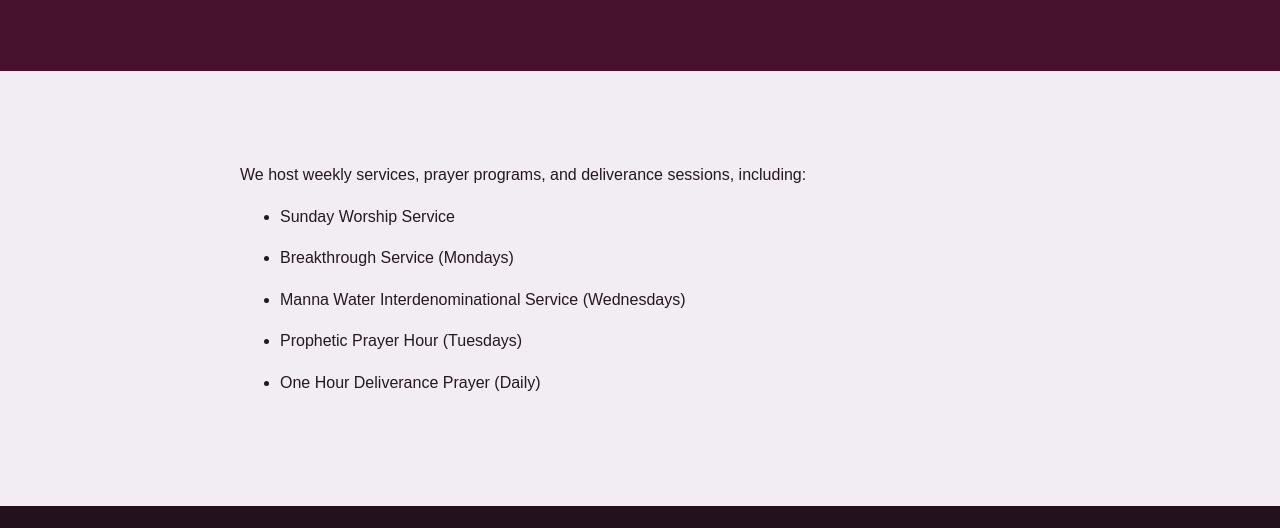
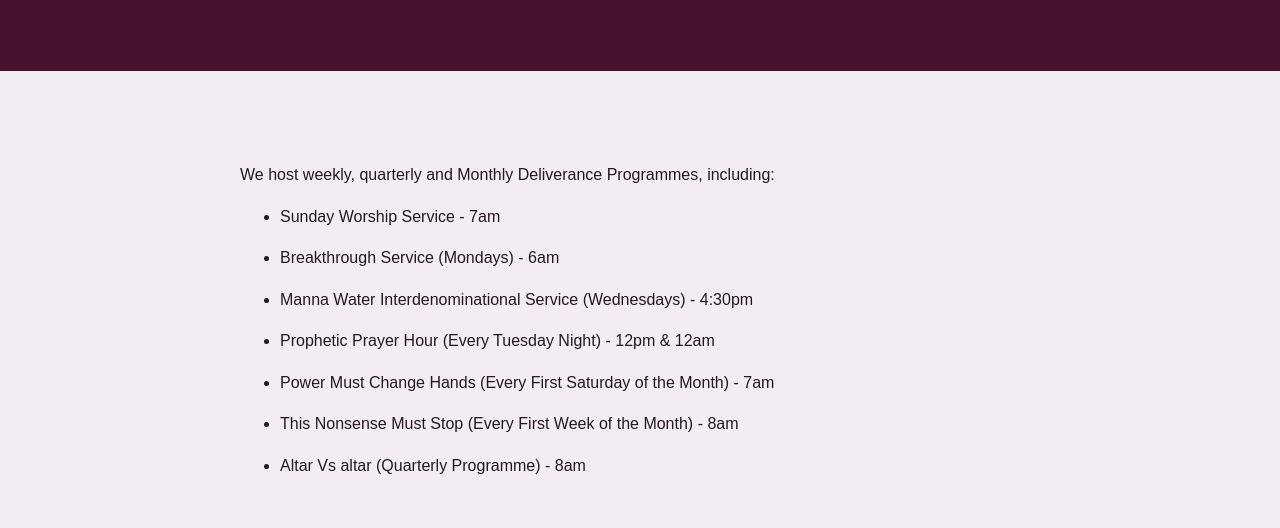
Before and after one commit to adebayooluwamayowa8-oss/mfm-eleme-website, an Eleventy site: page content/what-we-do.md in a window 1280 px wide. Shown: the part 272-800 px from the top of the page. Built offline with nearby package versions, Linux system fonts and the light colour scheme; Eleventy itself is replaced by a stand-in of ours; files that its build step writes are made by us from their sources.

Commit message:
Update content/what-we-do.md (via Pages CMS)

```diff
--- a/content/what-we-do.md
+++ b/content/what-we-do.md
@@ -1,12 +1,14 @@
 ---
+title: What We Do
 layout: layouts/page.njk
-title: What We Do
 permalink: /what-we-do/
 ---
-We host weekly services, prayer programs, and deliverance sessions, including:
+We host weekly, quarterly and Monthly Deliverance Programmes, including:
 
-- Sunday Worship Service
-- Breakthrough Service (Mondays)
-- Manna Water Interdenominational Service (Wednesdays)
-- Prophetic Prayer Hour (Tuesdays)
-- One Hour Deliverance Prayer (Daily)
+- Sunday Worship Service - 7am
+- Breakthrough Service (Mondays) - 6am
+- Manna Water Interdenominational Service (Wednesdays) - 4:30pm
+- Prophetic Prayer Hour (Every Tuesday Night) - 12pm & 12am
+- Power Must Change Hands  (Every First Saturday of the Month) - 7am
+- This Nonsense Must Stop (Every First Week of the Month) - 8am
+- Altar Vs altar (Quarterly Programme) - 8am
```
